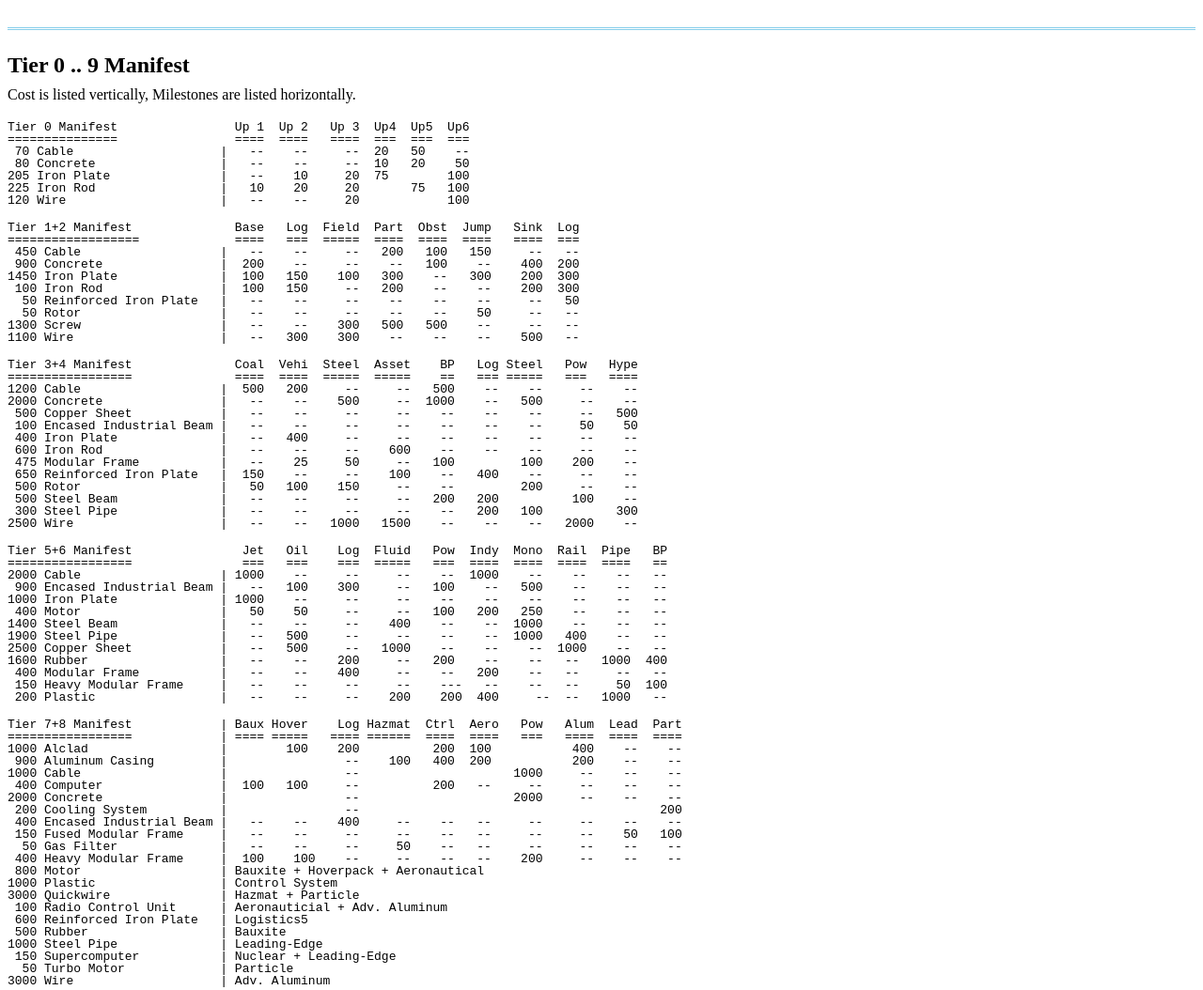
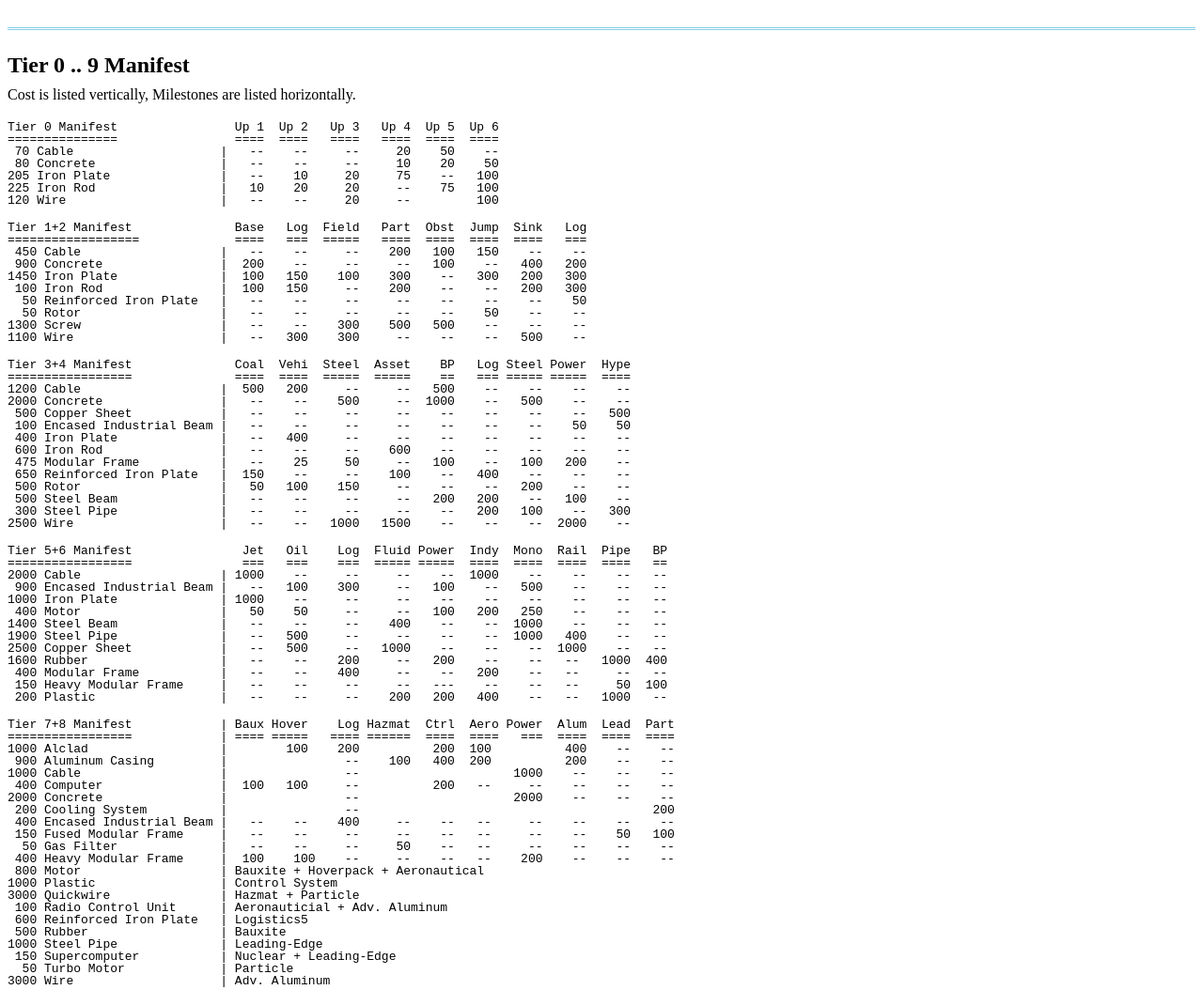
Before and after one commit to Michaelangel007/satisfactory_cheat_sheet, a plain HTML site: page index.html in a window 1280 px wide. Shown: the part 7061-8115 px from the top of the page at 94% size. Drawn offline with Linux system fonts and the light colour scheme.

Commit message:
Fix Alignment

```diff
--- a/index.html
+++ b/index.html
@@ -445,48 +445,48 @@ See: <a href='https://steamcommunity.com/sharedfiles/filedetails/?id=2551903319'
 Cost is listed vertically, Milestones are listed horizontally.
 <p>
 <pre>
-Tier 0 Manifest                Up 1  Up 2   Up 3  Up4  Up5  Up6
-===============                ====  ====   ====  ===  ===  ===
- 70 Cable                    |   --    --     --  20   50    --
- 80 Concrete                 |   --    --     --  10   20    50
-205 Iron Plate               |   --    10     20  75        100
-225 Iron Rod                 |   10    20     20       75   100
-120 Wire                     |   --    --     20            100
+Tier 0 Manifest                Up 1  Up 2   Up 3   Up 4  Up 5  Up 6
+===============                ====  ====   ====   ====  ====  ====
+ 70 Cable                    |   --    --     --     20    50    --
+ 80 Concrete                 |   --    --     --     10    20    50
+205 Iron Plate               |   --    10     20     75    --   100
+225 Iron Rod                 |   10    20     20     --    75   100
+120 Wire                     |   --    --     20     --         100
 </pre>
 <p>
 <pre>
-Tier 1+2 Manifest              Base   Log  Field  Part  Obst  Jump   Sink  Log
-==================             ====   ===  =====  ====  ====  ====   ====  ===
- 450 Cable                   |   --    --     --   200   100   150     --   --
- 900 Concrete                |  200    --     --    --   100    --    400  200
-1450 Iron Plate              |  100   150    100   300    --   300    200  300
- 100 Iron Rod                |  100   150     --   200    --    --    200  300
-  50 Reinforced Iron Plate   |   --    --     --    --    --    --     --   50
-  50 Rotor                   |   --    --     --    --    --    50     --   --
-1300 Screw                   |   --    --    300   500   500    --     --   --
-1100 Wire                    |   --   300    300    --    --    --    500   --
+Tier 1+2 Manifest              Base   Log  Field   Part  Obst  Jump  Sink   Log
+==================             ====   ===  =====   ====  ====  ====  ====   ===
+ 450 Cable                   |   --    --     --    200   100   150    --    --
+ 900 Concrete                |  200    --     --     --   100    --   400   200
+1450 Iron Plate              |  100   150    100    300    --   300   200   300
+ 100 Iron Rod                |  100   150     --    200    --    --   200   300
+  50 Reinforced Iron Plate   |   --    --     --     --    --    --    --    50
+  50 Rotor                   |   --    --     --     --    --    50    --    --
+1300 Screw                   |   --    --    300    500   500    --    --    --
+1100 Wire                    |   --   300    300     --    --    --   500    --
 </pre>
 <p>
 <pre>
-Tier 3+4 Manifest              Coal  Vehi  Steel  Asset    BP   Log Steel   Pow   Hype
-=================              ====  ====  =====  =====    ==   === =====   ===   ====
-1200 Cable                   |  500   200     --     --   500    --    --     --    --
-2000 Concrete                |   --    --    500     --  1000    --   500     --    --
- 500 Copper Sheet            |   --    --     --     --    --    --    --     --   500
- 100 Encased Industrial Beam |   --    --     --     --    --    --    --     50    50
- 400 Iron Plate              |   --   400     --     --    --    --    --     --    --
- 600 Iron Rod                |   --    --     --    600    --    --    --     --    --
- 475 Modular Frame           |   --    25     50     --   100         100    200    --
- 650 Reinforced Iron Plate   |  150    --     --    100    --   400    --     --    --
- 500 Rotor                   |   50   100    150     --    --         200     --    --
- 500 Steel Beam              |   --    --     --     --   200   200          100    --
- 300 Steel Pipe              |   --    --     --     --    --   200   100          300
-2500 Wire                    |   --    --   1000   1500    --    --    --   2000    --
+Tier 3+4 Manifest              Coal  Vehi  Steel  Asset    BP   Log Steel Power  Hype
+=================              ====  ====  =====  =====    ==   === ===== =====  ====
+1200 Cable                   |  500   200     --     --   500    --    --    --    --
+2000 Concrete                |   --    --    500     --  1000    --   500    --    --
+ 500 Copper Sheet            |   --    --     --     --    --    --    --    --   500
+ 100 Encased Industrial Beam |   --    --     --     --    --    --    --    50    50
+ 400 Iron Plate              |   --   400     --     --    --    --    --    --    --
+ 600 Iron Rod                |   --    --     --    600    --    --    --    --    --
+ 475 Modular Frame           |   --    25     50     --   100    --   100   200    --
+ 650 Reinforced Iron Plate   |  150    --     --    100    --   400    --    --    --
+ 500 Rotor                   |   50   100    150     --    --    --   200    --    --
+ 500 Steel Beam              |   --    --     --     --   200   200    --   100    --
+ 300 Steel Pipe              |   --    --     --     --    --   200   100    --   300
+2500 Wire                    |   --    --   1000   1500    --    --    --  2000    --
 </pre>
 <p>
 <pre>
-Tier 5+6 Manifest               Jet   Oil    Log  Fluid   Pow  Indy  Mono  Rail  Pipe   BP
-=================               ===   ===    ===  =====   ===  ====  ====  ====  ====   ==
+Tier 5+6 Manifest               Jet   Oil    Log  Fluid Power  Indy  Mono  Rail  Pipe   BP
+=================               ===   ===    ===  ===== =====  ====  ====  ====  ====   ==
 2000 Cable                   | 1000    --     --     --    --  1000    --    --    --   --
  900 Encased Industrial Beam |   --   100    300     --   100    --   500    --    --   --
 1000 Iron Plate              | 1000    --     --     --    --    --    --    --    --   --
@@ -496,23 +496,23 @@ Tier 5+6 Manifest               Jet   Oil    Log  Fluid   Pow  Indy  Mono  Rail
 2500 Copper Sheet            |   --   500     --   1000    --    --    --  1000    --   --
 1600 Rubber                  |   --    --    200     --   200    --    --   --   1000  400
  400 Modular Frame           |   --    --    400     --    --   200    --   --     --   --
- 150 Heavy Modular Frame     |   --    --     --     --    ---   --    --   --     50  100
- 200 Plastic                 |   --    --     --    200    200  400     --  --   1000   --
+ 150 Heavy Modular Frame     |   --    --     --     --   ---    --    --   --     50  100
+ 200 Plastic                 |   --    --     --    200   200   400    --   --   1000   --
 </pre>
 <p>
 <pre>
-Tier 7+8 Manifest            | Baux Hover    Log Hazmat  Ctrl  Aero   Pow   Alum  Lead  Part
-=================            | ==== =====   ==== ======  ====  ====   ===   ====  ====  ====
-1000 Alclad                  |        100    200          200  100           400    --    --
- 900 Aluminum Casing         |                --    100   400  200           200    --    --
-1000 Cable                   |                --                     1000     --    --    --
- 400 Computer                |  100   100     --          200   --     --     --    --    --
-2000 Concrete                |                --                     2000     --    --    --
- 200 Cooling System          |                --                                         200
- 400 Encased Industrial Beam |   --    --    400     --    --   --     --     --    --    --
- 150 Fused Modular Frame     |   --    --     --     --    --   --     --     --    50   100
-  50 Gas Filter              |   --    --     --     50    --   --     --     --    --    --
- 400 Heavy Modular Frame     |  100    100    --     --    --   --    200     --    --    --
+Tier 7+8 Manifest            | Baux Hover    Log Hazmat  Ctrl  Aero Power  Alum  Lead  Part
+=================            | ==== =====   ==== ======  ====  ====   ===  ====  ====  ====
+1000 Alclad                  |        100    200          200  100          400    --    --
+ 900 Aluminum Casing         |                --    100   400  200          200    --    --
+1000 Cable                   |                --                     1000    --    --    --
+ 400 Computer                |  100   100     --          200   --     --    --    --    --
+2000 Concrete                |                --                     2000    --    --    --
+ 200 Cooling System          |                --                                        200
+ 400 Encased Industrial Beam |   --    --    400     --    --   --     --    --    --    --
+ 150 Fused Modular Frame     |   --    --     --     --    --   --     --    --    50   100
+  50 Gas Filter              |   --    --     --     50    --   --     --    --    --    --
+ 400 Heavy Modular Frame     |  100    100    --     --    --   --    200    --    --    --
  800 Motor                   | Bauxite + Hoverpack + Aeronautical
 1000 Plastic                 | Control System
 3000 Quickwire               | Hazmat + Particle
```
